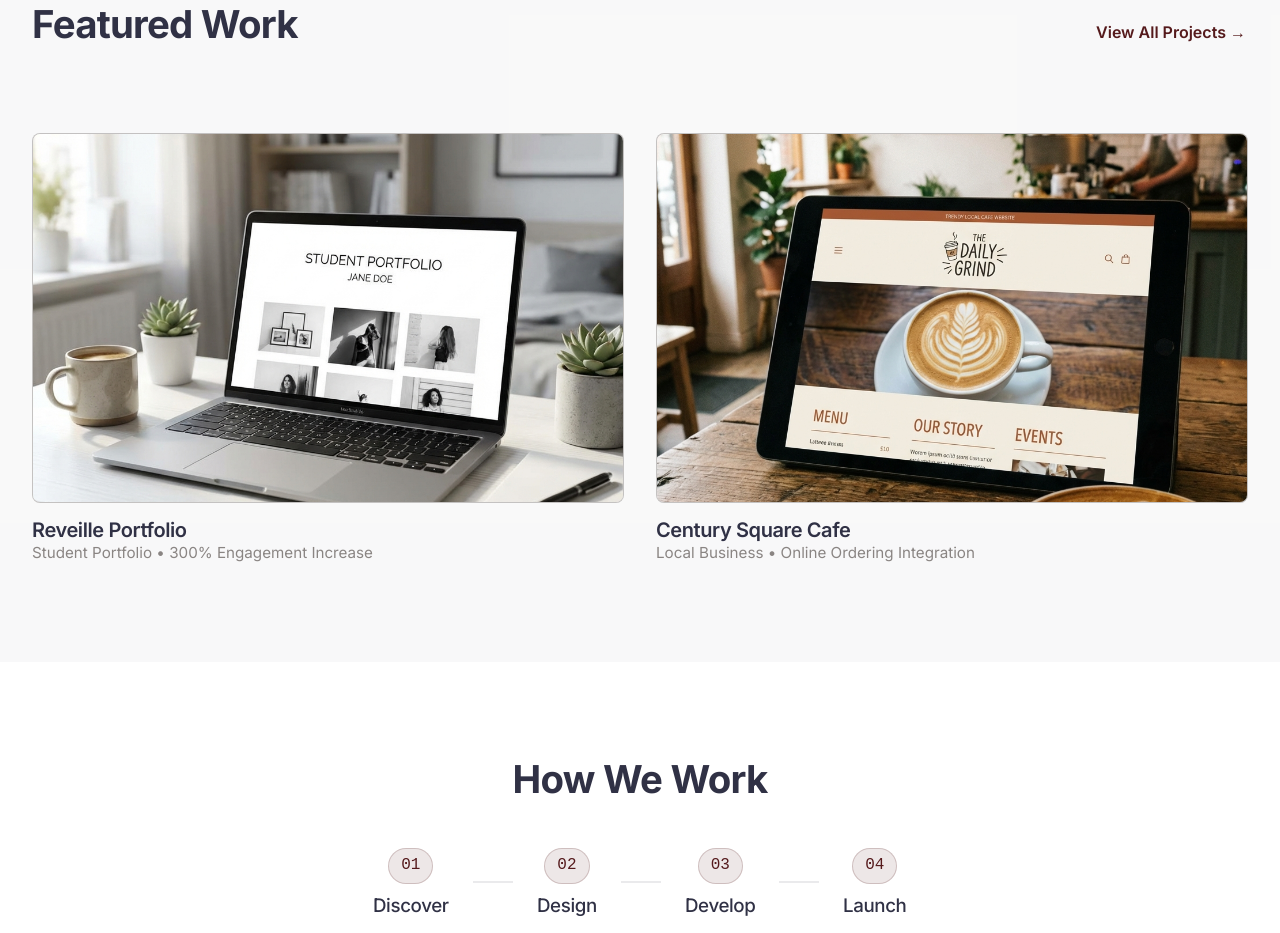
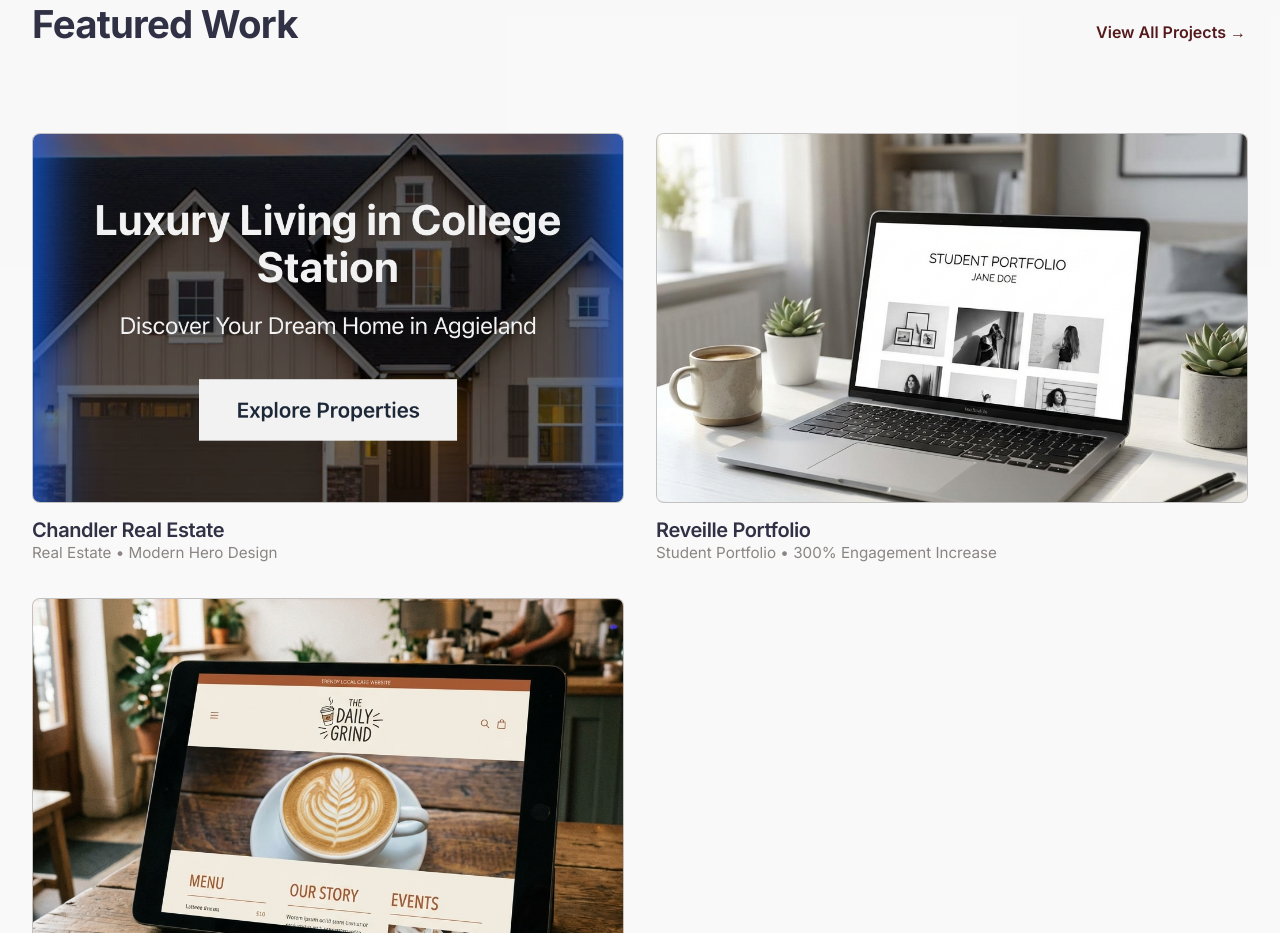
Before and after one commit to benduard/aggie-creators1, a website built with Vite: page index.html in a window 1280 px wide. Shown: the part 1256-2189 px from the top of the page. Built offline with nearby package versions, Linux system fonts and the light colour scheme.

Commit message:
Add Chandler Real Estate to Featured Work

```diff
--- a/index.html
+++ b/index.html
@@ -122,6 +122,19 @@
           </div>
 
           <div class="work-grid">
+            <!-- Work Item 0 (New) -->
+            <div class="work-card animate-on-scroll delay-100">
+              <div class="work-img-wrapper">
+                <a href="https://chandler-realestate.netlify.app/" target="_blank">
+                  <img src="chandler-mockup.png" alt="Chandler Real Estate Project" class="work-img">
+                </a>
+              </div>
+              <div class="work-info">
+                <h4><a href="https://chandler-realestate.netlify.app/" target="_blank"
+                    style="color: inherit; text-decoration: none;">Chandler Real Estate</a></h4>
+                <p>Real Estate • Modern Hero Design</p>
+              </div>
+            </div>
             <!-- Work Item 1 -->
             <div class="work-card animate-on-scroll delay-100">
               <div class="work-img-wrapper">
```
Also changed, not shown: chandler-mockup.png (added).
